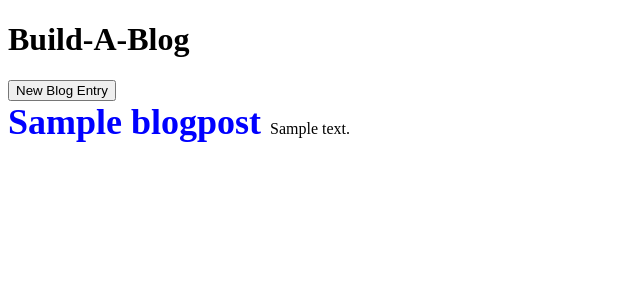
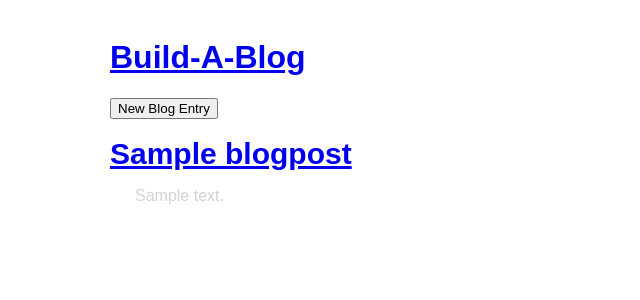
Before and after one commit to kjungk2/build-a-blog, a Python web app: template templates/mainblog.html in a window 1280 px wide. Shown: the top 300 px of the page, without its empty margins (0-640 px from the left). Run offline with Jinja, Linux system fonts and the light colour scheme; the template is opened without the code that fills it: most values are stand-ins (such as "Sample title", 1, 10 or a date in 2020).

Commit message:
added functionality to display single post, redirection, and hrefs

```diff
--- a/templates/base.html
+++ b/templates/base.html
@@ -3,8 +3,48 @@
 <head>
     <title>Build-A-Blog</title>
 </head>
+
+<style type="text/css">
+    body {
+        font-family: sans-serif;
+        width: 800px;
+        margin-left: 100px;
+        padding: 10px;
+    }
+
+    .error {
+        color: red;
+        font-weight: bold;
+    }
+
+    textarea {
+        width: 400px;
+        height: 200px;
+        font-family: arial;
+    }
+
+    .blogpost-title {
+        color:blue;
+        font-size:30px;
+        font-weight:bold;
+        margin-top: 40px;
+    }
+
+    .post_preview {
+        margin-left: 25px;
+        color: #D3D3D3;
+    }
+
+    .blogpost-post {
+        margin-left: 25px;
+        margin-top: 25px;
+    }
+
+
+</style>
+
 <body>
-    <h1>Build-A-Blog</h1>
+    <h1><a href="/blog">Build-A-Blog</a></h1>
 
     {% block content %}
     {% endblock %}
--- a/templates/mainblog.html
+++ b/templates/mainblog.html
@@ -4,14 +4,13 @@
 <form action="/newpost">
     <input type="submit" value="New Blog Entry">
 </form>
+<br>
 
 {% for blogpost in blogposts %}
-        <div>
-            <b><span style="color:blue;font-size:36px;font-weight:bold">
-            {{ blogpost.title }}
-        </span></b>
-            {{ blogpost.post_preview }}
-        </div>
+    <div>
+        <span class="blogpost-title"><a href="/blog/{{ blogpost.key().id() }}">{{ blogpost.title }}</a></span>
+        <p class="post_preview">{{ blogpost.post_preview }}</p>
+    </div>
 {% endfor %}
 
 {% endblock %}
--- /dev/null
+++ b/templates/singlepost.html
@@ -0,0 +1,6 @@
+{% extends "base.html" %}
+
+{% block content %}
+<div class="blogpost-title">{{ blogpost.title }}</div>
+<div class="blogpost-post">{{ blogpost.post }}</div>
+{% endblock %}
```
Also changed, not shown: main.py (+11 -2 lines), templates/newpost.html (+5 -2 lines), 1 other file.
